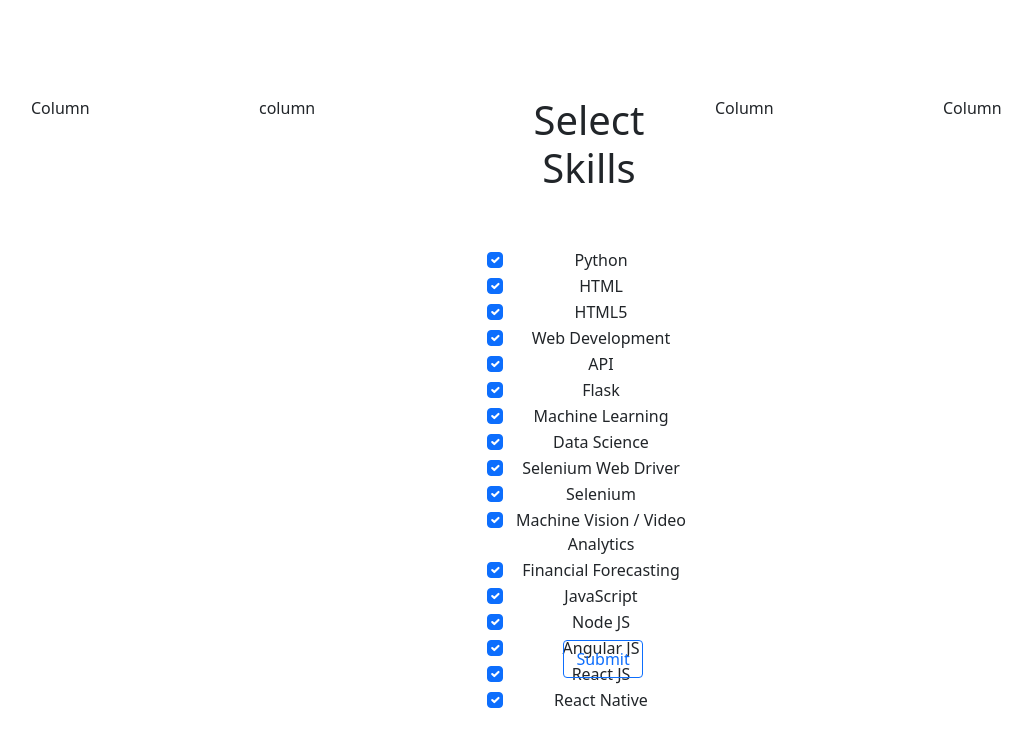
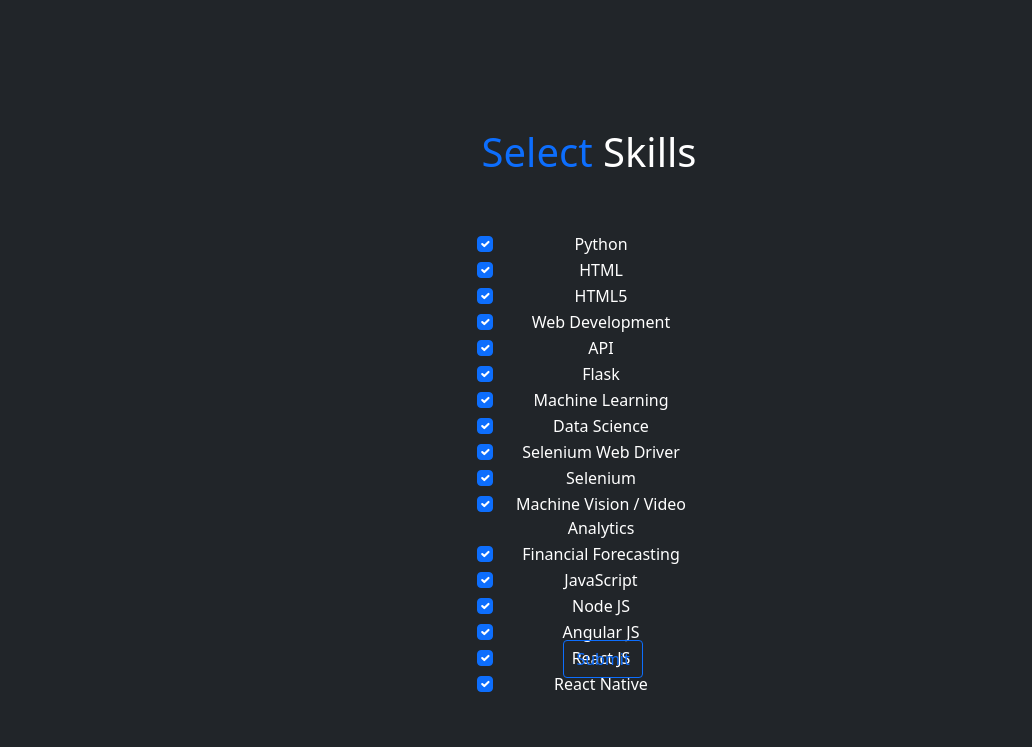
Before and after one commit to pwnzerer/Freelancer-AutoBidder, a FastAPI app: page /settings in a window 1280 px wide. Shown: the top 747 px of the page, without its empty margins (51-1083 px from the left). Run offline with FastAPI, Linux system fonts and the light colour scheme; parts of the project's set-up code (start-up, migrations or seed data) failed here and were passed over.

Commit message:
added some styling to select skills page

```diff
--- a/templates/scrapper_parameters.html
+++ b/templates/scrapper_parameters.html
@@ -7,22 +7,20 @@
     <link href="https://cdn.jsdelivr.net/npm/bootstrap@5.1.3/dist/css/bootstrap.min.css" rel="stylesheet" integrity="sha384-1BmE4kWBq78iYhFldvKuhfTAU6auU8tT94WrHftjDbrCEXSU1oBoqyl2QvZ6jIW3" crossorigin="anonymous">
     <title>Auto Bidder Settings</title>
 </head>
-<body>
+<body class="p-3 mb-2 bg-dark text-white">
     <br>
     <br>
     <br>
     <br>
-    <div class="container">
+    <div class="p-3 mb-2 bg-dark text-white">
         <div class="row">
           <div class="col">
-            Column
           </div>
           <div class="col">
-           column
           </div>
           <div class="col">
             <form method="post">
-            <h1 style="text-align: center;" class="display-6">Select Skills</h1>
+            <h1 style="text-align: center;" class="display-6"><span style="color:#0d6efd;">Select</span> Skills</h1>
             <br>
             <br>
             <div style="text-align: center;" class="form-check">
@@ -131,10 +129,8 @@
           </div>
         </form>
           <div class="col">
-            Column
           </div>
           <div class="col">
-            Column
           </div>
         </div>
       </div>
```
